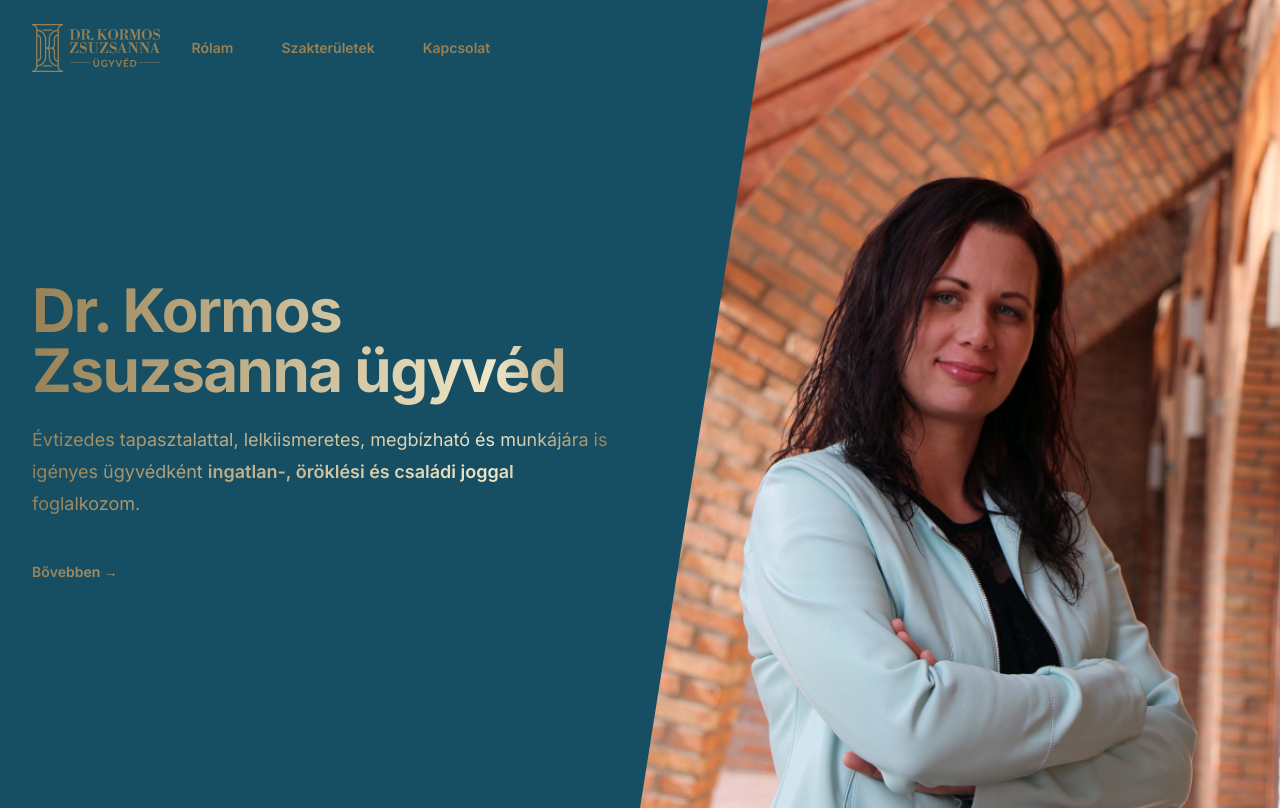
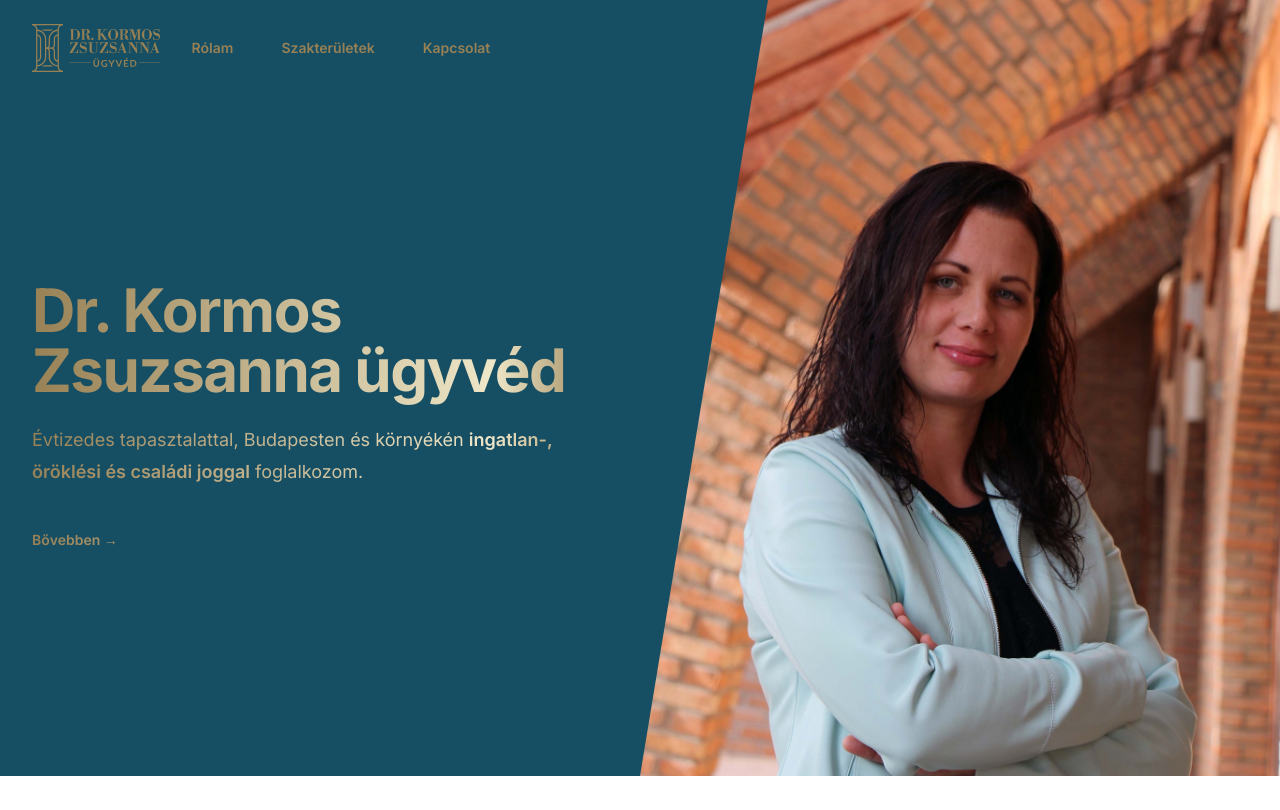
Before and after one commit to gabordobrei/drkormos.hu, a Next.js app: page / in a window 1280 px wide. Shown: the top 810 px of the page. Built offline with nearby package versions, Linux system fonts and the light colour scheme.

Commit message:
Update copy

```diff
--- a/src/app/page.tsx
+++ b/src/app/page.tsx
@@ -38,7 +38,7 @@ function Hero() {
             <div className="mx-auto max-w-2xl bg-gradient-to-r from-[#988155] via-[#eee7c8] via-[80%] to-[#988155] bg-clip-text text-transparent lg:mx-0 lg:max-w-xl">
               <h1 className="text-4xl font-bold tracking-tight sm:text-6xl">Dr. Kormos Zsuzsanna ügyvéd</h1>
               <p className="mt-6 text-lg leading-8">
-                Évtizedes tapasztalattal, lelkiismeretes, megbízható és munkájára is igényes ügyvédként{' '}
+                Évtizedes tapasztalattal, Budapesten és környékén{' '}
                 <strong className="font-semibold">ingatlan-, öröklési és családi joggal</strong> foglalkozom.
               </p>
               <div className="mt-10 flex items-center gap-x-6">
--- a/src/app/szakteruletek/page.tsx
+++ b/src/app/szakteruletek/page.tsx
@@ -210,7 +210,8 @@ function Csaladijog() {
                   <li>megegyezésen alapuló bontóperekben,</li>
                   <li>az Állam által megelőlegezett gyermektartásdíj iránti eljárásban jogi képviselet ellátása,</li>
                   <li>
-                    tartásdíjra vonatkozó végrehajtási eljárás kezdeményezése, illetve abban jogi képviselet ellátása.
+                    tartásdíj nem fizetése esetén végrehajtási eljárás kezdeményezése, illetve abban jogi képviselet
+                    ellátása.
                   </li>
                 </ul>
               </div>
```
